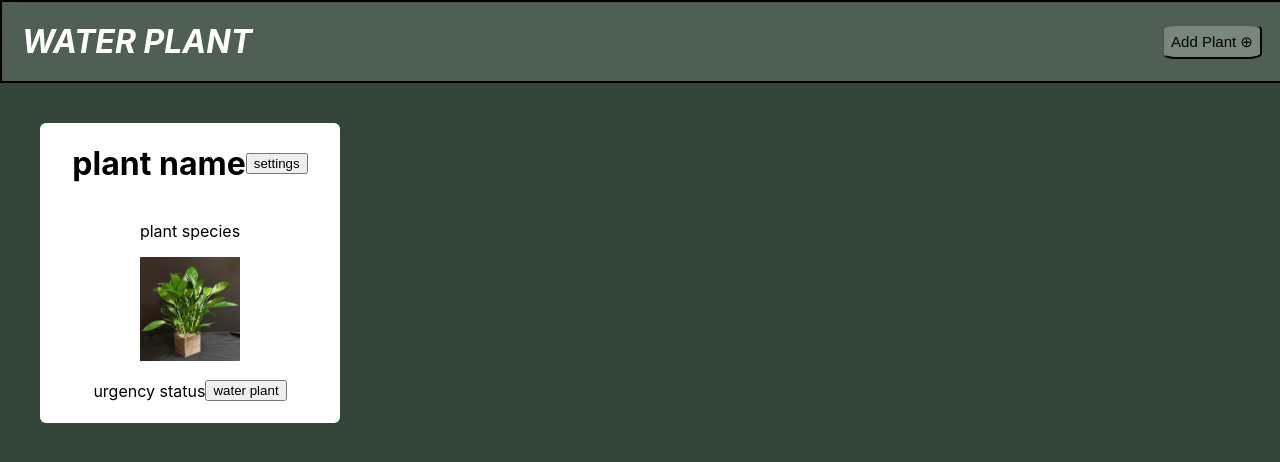
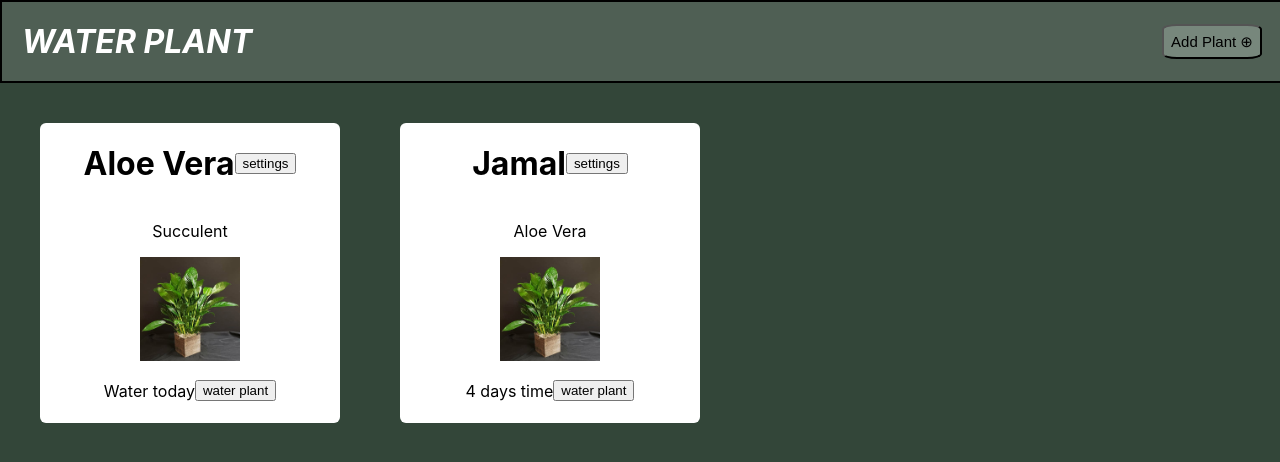
Before and after one commit to CamBlackwell/DesignAssignment2, a React (Create React App) app in the folder assingment2/: page / in a window 1280 px wide. Shown: the top 462 px of the page. Built offline with nearby package versions, Linux system fonts and the light colour scheme.

Commit message:
plant card takes props

```diff
--- a/assingment2/src/App.js
+++ b/assingment2/src/App.js
@@ -9,8 +9,16 @@ function App() {
    <div className='App'>
     <Header />
     <CardContainer>
-      <PlantCard />
-
+      <PlantCard
+  name="Aloe Vera"
+  species="Succulent"
+  urgency="Water today"
+/>
+    <PlantCard
+  name="Jamal"
+  species="Aloe Vera"
+  urgency="4 days time"
+/>
     </CardContainer>
 
    </div>
--- a/assingment2/src/components/PlantCard.jsx
+++ b/assingment2/src/components/PlantCard.jsx
@@ -1,16 +1,16 @@
-function PlantCard() {
+function PlantCard({name, species, urgency}) {
   return (
     <div className="PlantCard">
         <div>
         <div className = "plant-card-header">
-        <h1>plant name</h1>
+        <h1>{name}</h1>
         <button>settings </button>
         </div>
 
-        <p>plant species</p>
+        <p>{species}</p>
         <img className="plant-image" src="/plant.jpg" alt="Plant" />
         <div className = "plant-card-footer">
-            <p>urgency status</p>
+            <p>{urgency}</p>
             <button>water plant</button>
         </div>
         </div>
```
